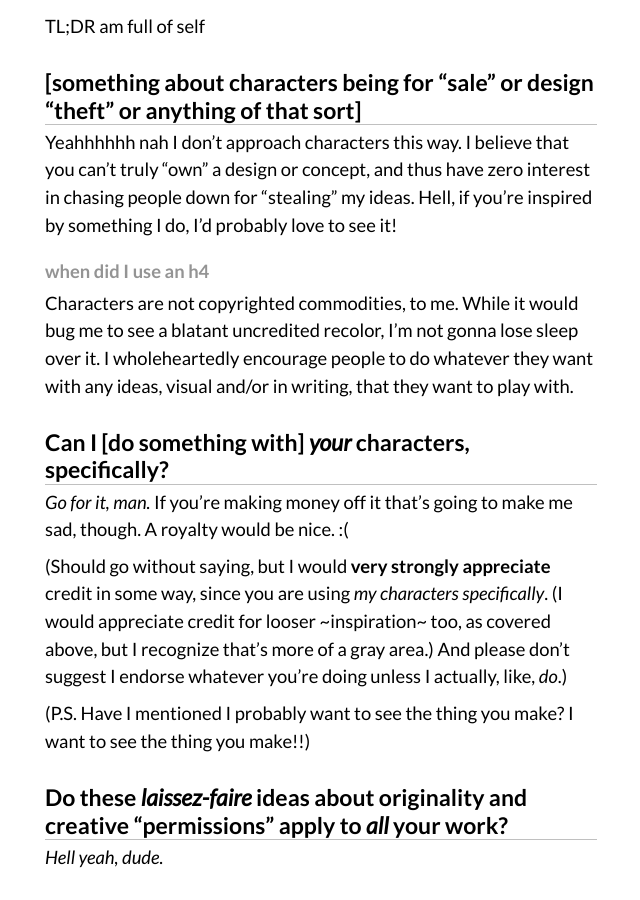
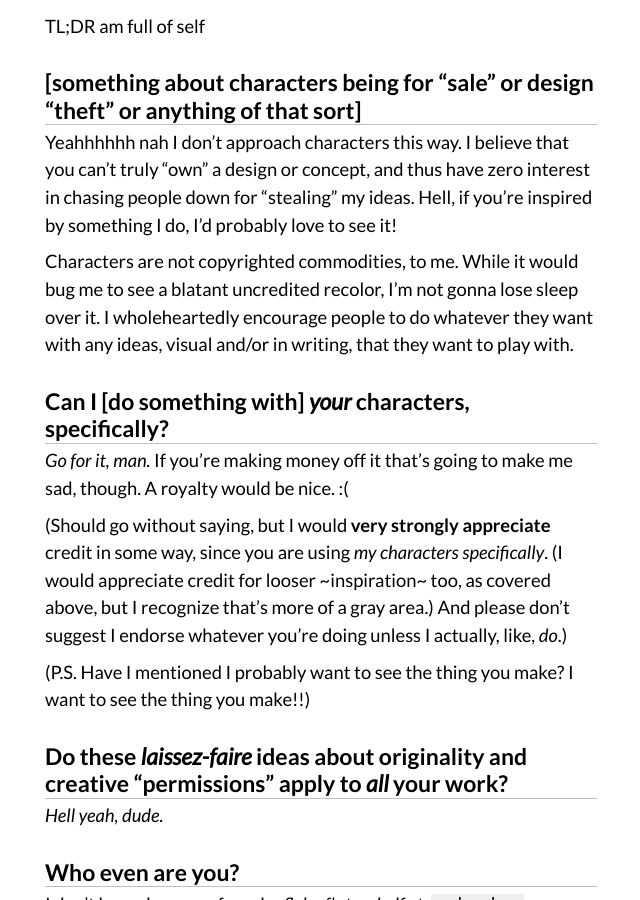
Before and after one commit to a-flyleaf/toyshelf, a Jekyll site: the page built from about.md, in a window 1280 px wide and 900 px high, scrolled down 1138 px. Shown: the whole window, without its empty margins (319-959 px from the left). Built offline with Jekyll 4.4.1, drawn with Linux system fonts in a browser that asks for light colours.

Commit message:
remove testing h4
whoops

```diff
--- a/about.md
+++ b/about.md
@@ -24,7 +24,6 @@ TL;DR am full of self
 ## \[something about characters being for "sale" or design "theft" or anything of that sort]
 Yeahhhhhh nah I don't approach characters this way. I believe that you can't truly "own" a design or concept, and thus have zero interest in chasing people down for "stealing" my ideas. Hell, if you're inspired by something I do, I'd probably love to see it!
 
-#### when did I use an h4
 Characters are not copyrighted commodities, to me. While it would bug me to see a blatant uncredited recolor, I'm not gonna lose sleep over it. I wholeheartedly encourage people to do whatever they want with any ideas, visual and/or in writing, that they want to play with.
 
 ## Can I \[do something with] *your* characters, specifically?
```
